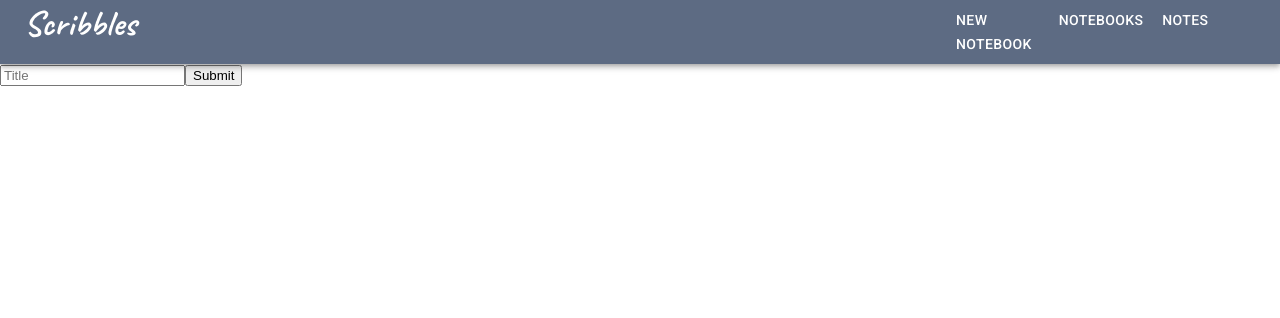
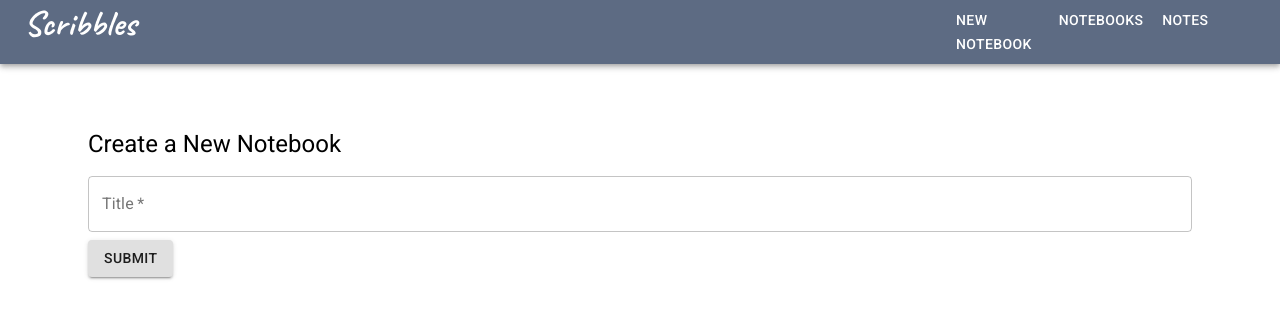
Before and after one commit to nikkamille/scribbles-frontend, a React (Create React App) app: page /notebooks/new in a window 1280 px wide. Shown: the top 318 px of the page. Built offline with nearby package versions, Linux system fonts and the light colour scheme; no server answers.

Commit message:
add styling to NotebookForm

```diff
--- a/src/components/NotebookForm.js
+++ b/src/components/NotebookForm.js
@@ -3,6 +3,11 @@ import { connect } from 'react-redux';
 import { withRouter } from 'react-router-dom';
 import addNotebook from '../actions/addNotebook';
 import editNotebook from '../actions/editNotebook';
+import TextField from '@material-ui/core/TextField';
+import Container from '@material-ui/core/Container';
+import Typography from '@material-ui/core/Typography';
+import Box from '@material-ui/core/Box';
+import Button from '@material-ui/core/Button';
 
 class NotebookForm extends Component {
 
@@ -34,12 +39,21 @@ class NotebookForm extends Component {
 
     render() {
         return(
-            <div>
-                <form onSubmit={this.handleSubmit}>
-                    <input type="text" placeholder="Title" value={this.state.title} name="title" onChange={this.handleChange}/>
-                    <input type="submit"/>
-                </form>
-            </div>
+            <Container>
+                <Box m={8}>
+                    <Typography variant="h5">
+                        Create a New Notebook
+                    </Typography>
+                    <form onSubmit={this.handleSubmit} noValidate autoComplete="off">
+                        {/* <input type="text" placeholder="Title" value={this.state.title} name="title" onChange={this.handleChange}/> */}
+                        <TextField required fullWidth margin="normal" type="text" label="Title" value={this.state.title} name="title" onChange={this.handleChange} variant="outlined"/>
+                        {/* <input type="submit"/> */}
+                        <Button type="submit" variant="contained">
+                            Submit
+                        </Button>
+                    </form>
+                </Box>
+            </Container>
         )
     }
 }
--- a/src/components/Notebooks.js
+++ b/src/components/Notebooks.js
@@ -8,6 +8,7 @@ import { makeStyles } from '@material-ui/core/styles';
 import Typography from '@material-ui/core/Typography';
 import AddCircleIcon from '@material-ui/icons/AddCircle';
 import { IconButton } from '@material-ui/core';
+import Box from '@material-ui/core/Box';
 
 const styles = makeStyles({
     root: {
@@ -27,6 +28,7 @@ function Notebooks(props) {
 
     return (
         <Container>
+            <Box m={4}>
                 <Grid container spacing={3}>
                     {/* <Grid item xs={3}>
                         <Card component={Link} to={"/notebooks/new"} variant="outlined" raised="true" className={classes.root}>
@@ -46,6 +48,7 @@ function Notebooks(props) {
                     </Grid>
                     )}
                 </Grid>
+            </Box>
         </Container>
     )
 }
```
Lines whose indentation alone changed are shown as unchanged.
